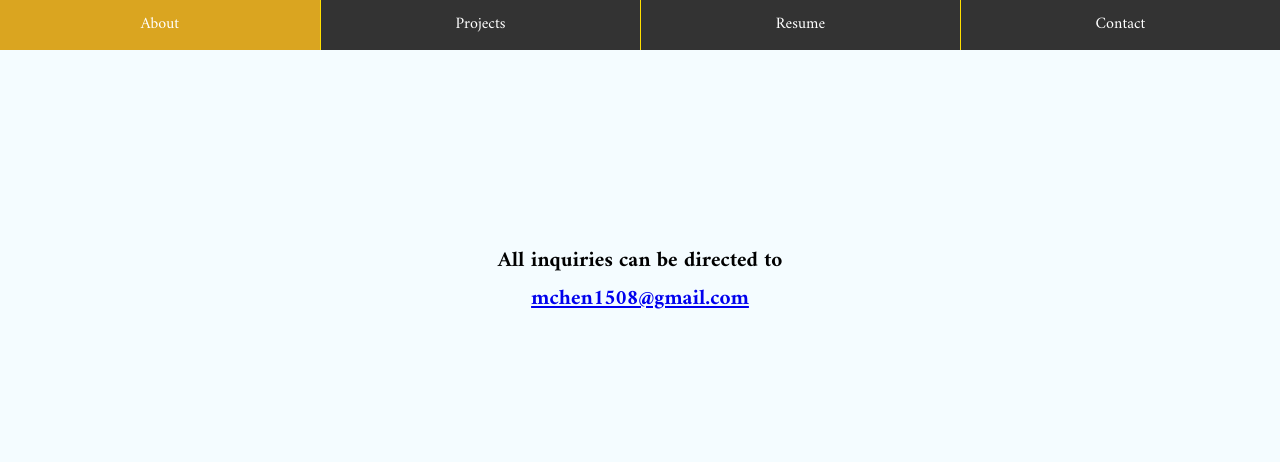
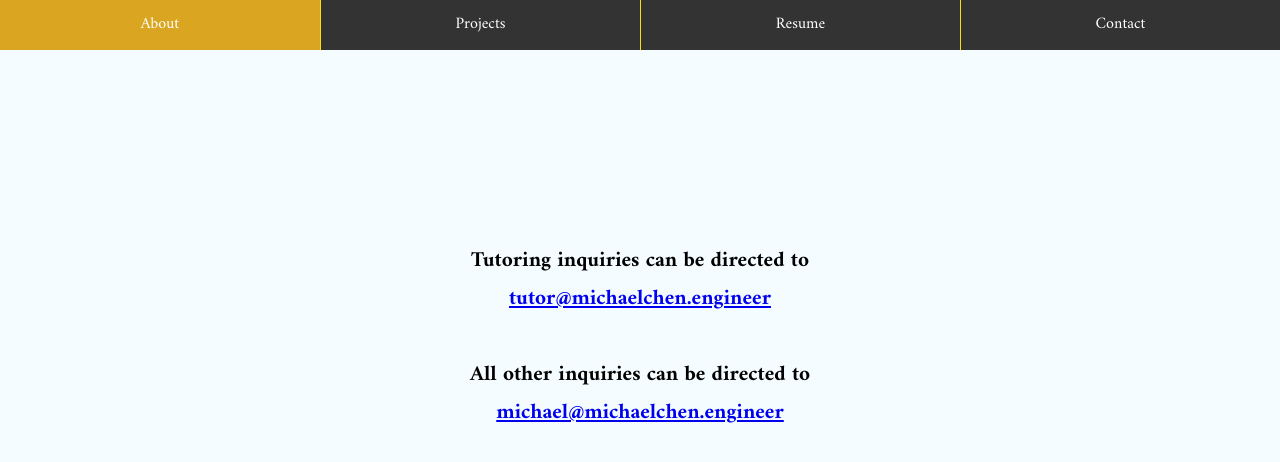
Before and after one commit to mchen1508/Website, a plain HTML site: page contact/index.html in a window 1280 px wide. Drawn offline with Linux system fonts and the light colour scheme.

Commit message:
Update index.html

```diff
--- a/contact/index.html
+++ b/contact/index.html
@@ -239,13 +239,16 @@
 <div class = 'c-align'>
 
 <div class = 'c-word'>
-
         <div class = 'titlecont' style='font-weight:700'>
-        All inquiries can be directed to <a href="mailto:mchen1508@gmail.com"> mchen1508@gmail.com </a>
+        Tutoring inquiries can be directed to <a href="mailto:tutor@michaelchen.engineer"> tutor@michaelchen.engineer </a>
         </div>
 
-
-
+</div>
+<br><br>
+<div class = 'c-word'>
+        <div class = 'titlecont' style='font-weight:700'>
+        All other inquiries can be directed to <a href="mailto:michael@michaelchen.engineer"> michael@michaelchen.engineer </a>
+        </div>
 </div>
 
 </div>
```
